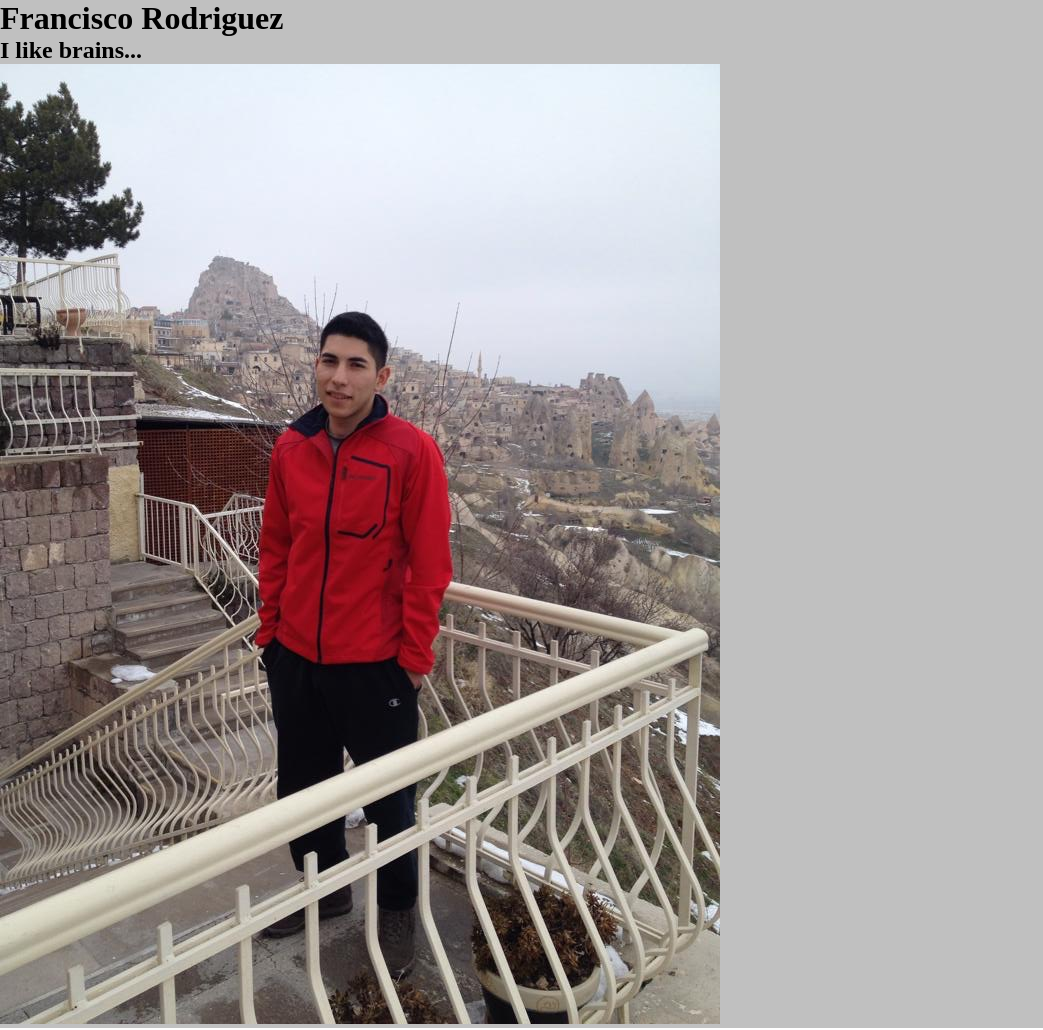
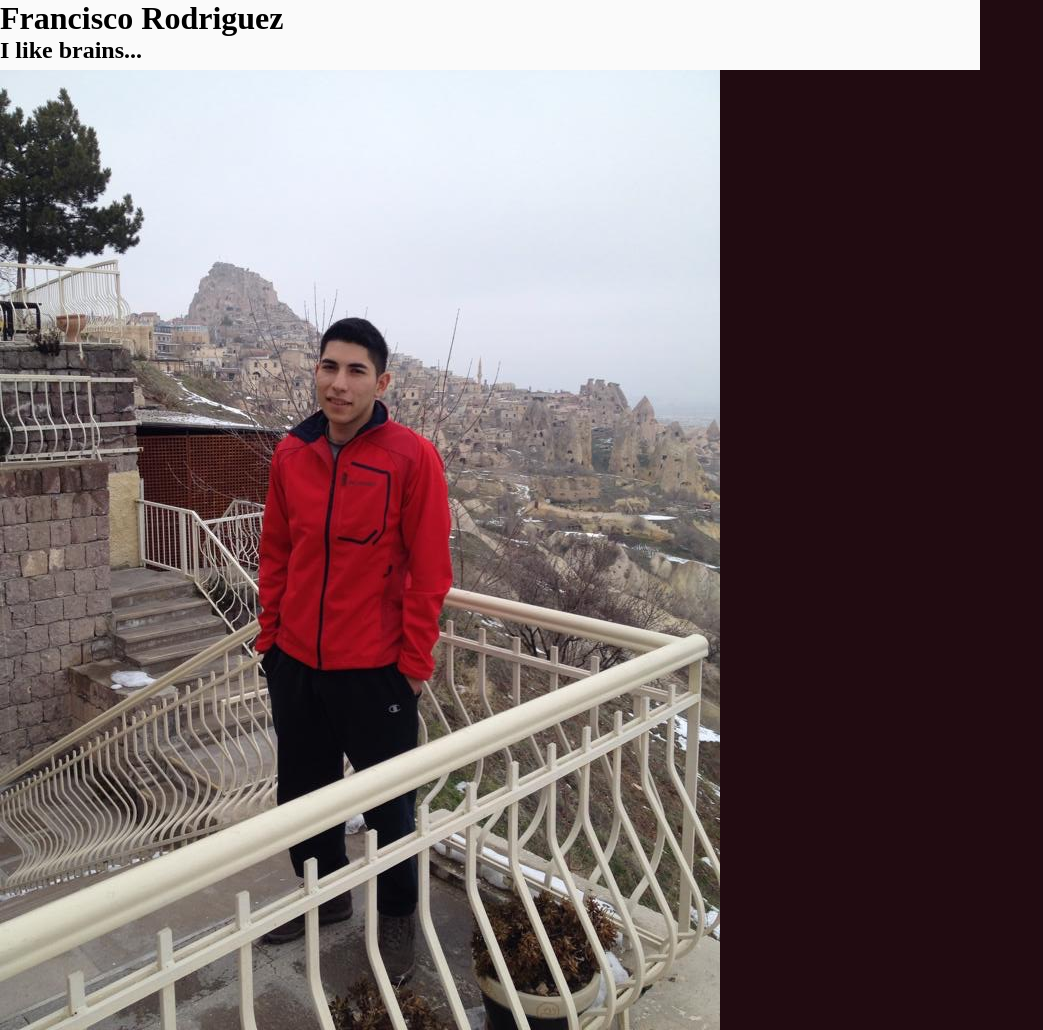
Before and after one commit to frod27/GitHubRepoAssignment, a plain HTML site: page Coding Dojo/Coding dojo Work/WebFundementals/Portfolio.html in a window 1280 px wide. Shown: the whole page, without its empty margins (0-1043 px from the left). Drawn offline with Linux system fonts and the light colour scheme.

Commit message:
commit again

```diff
--- a/Coding Dojo/Coding dojo Work/WebFundementals/Portfolio.html
+++ b/Coding Dojo/Coding dojo Work/WebFundementals/Portfolio.html
@@ -9,7 +9,7 @@
 </head>
 <body>
     <div id = "wrapper">
-        <div id = "header">
+        <div class = "header">
             <h1>Francisco Rodriguez</h1>
             <h2>I like brains...</h2>
         </div>
--- a/Coding Dojo/Coding dojo Work/WebFundementals/portfolio.css
+++ b/Coding Dojo/Coding dojo Work/WebFundementals/portfolio.css
@@ -5,6 +5,10 @@
 #wrapper {
     width: auto;
     height: auto;
-    background: silver;
-
+    background: #210b11;
 }
+.header {
+    width: 980px;
+    height: 70px;
+    background: #fafafa;
+}
```
